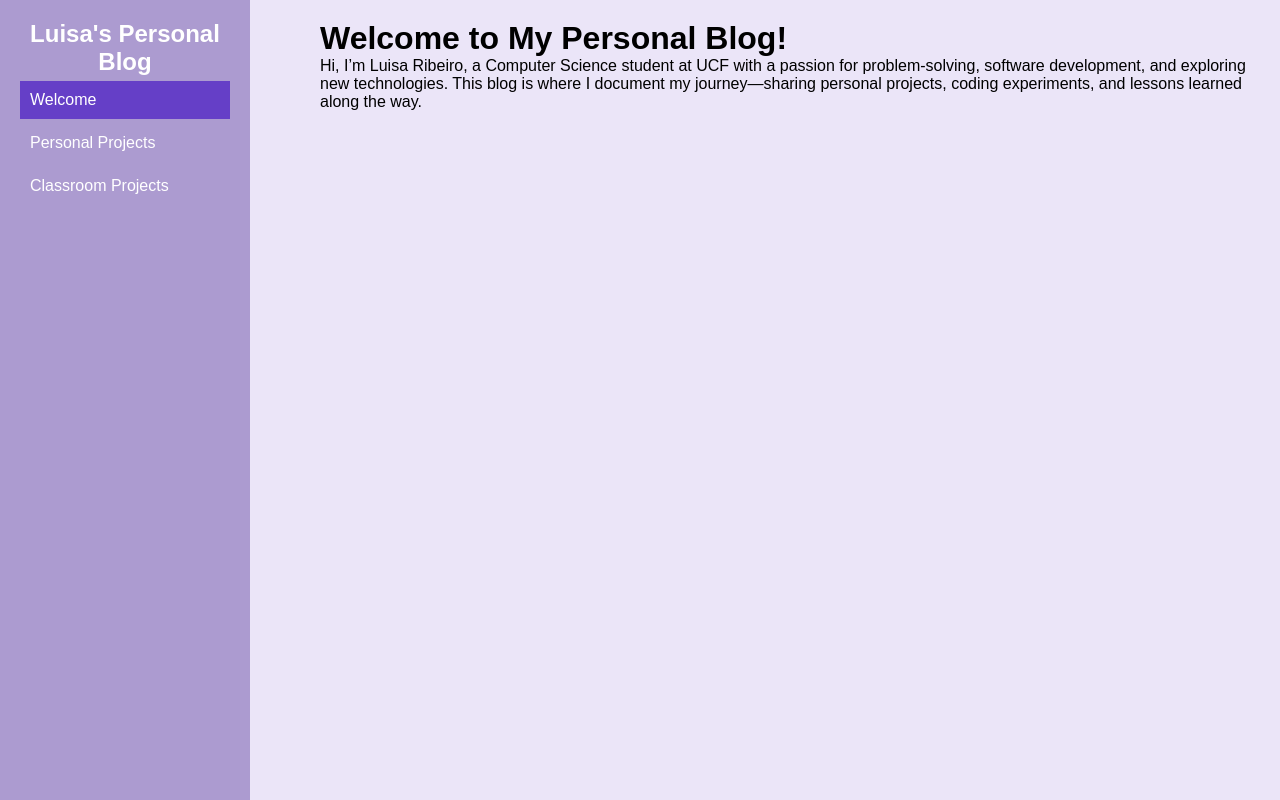
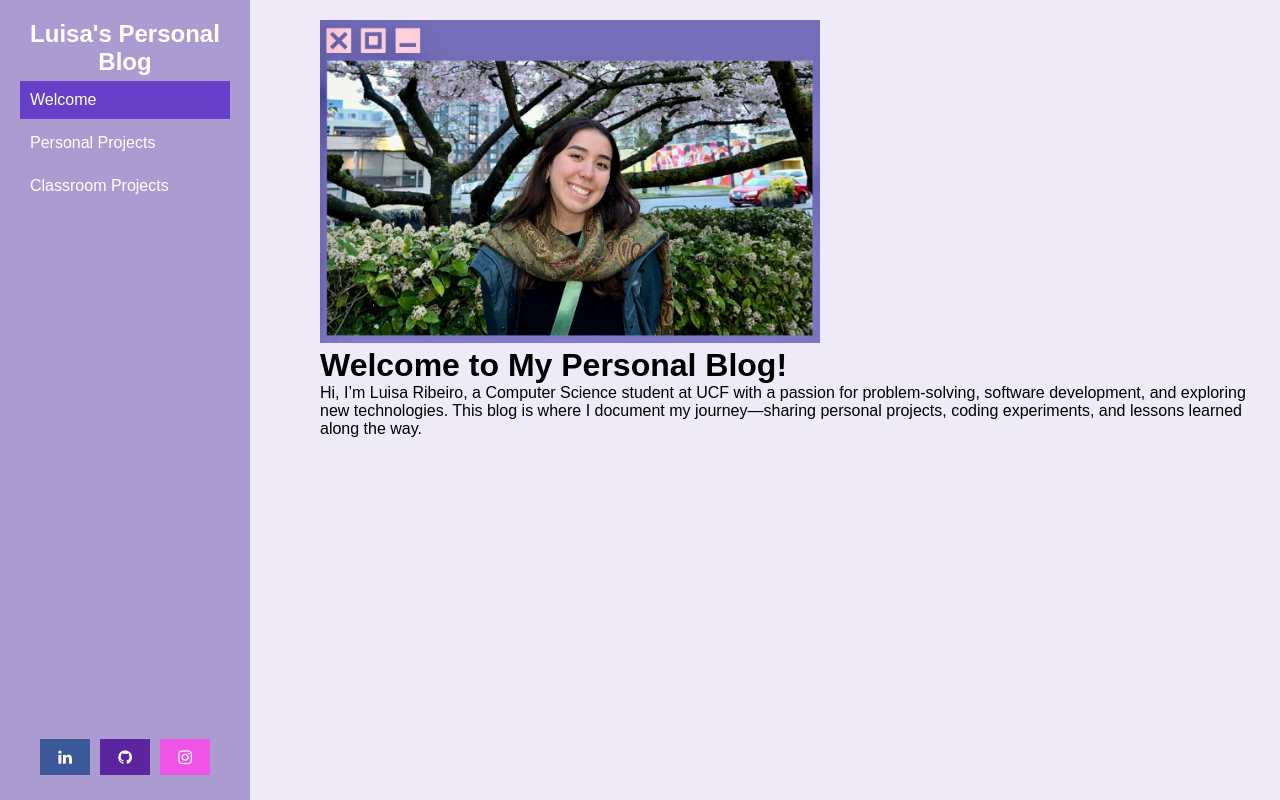
Before and after one commit to luisaaiko/personalBlog, a plain HTML site: page index.html in a window 1280 px wide. Drawn offline with Linux system fonts and the light colour scheme.

Commit message:
profile picture and social media

```diff
--- a/index.css
+++ b/index.css
@@ -2,20 +2,28 @@ body {
     font-family: Arial, sans-serif;
     margin: 0;
     display: flex;
-    background-color: #ebe5f8;
-}
+    background-color: #efeaf7;}
 
 .sidebar {
+    display: flex;
+    flex-direction:column;
+    justify-content: space-between;
+    height: 100vh;
     width: 250px;
-    height: 100vh;
-    background-color: #ac9bd0;
+    position: fixed;
+    left: 0;
+    top: 0;
+    background: #ac9bd0;
+    padding: 20px;
     color: white;
-    padding: 20px;
-    position: fixed;
 }
 
 .sidebar h2 {
     text-align: center;
+}
+
+.sidebar .menu {
+    flex-grow: 1; /* Allows menu items to take available space */
 }
 
 .sidebar a {
@@ -29,6 +37,13 @@ body {
 
 .sidebar a:hover, .sidebar a.active {
     background-color: #653fc7;
+}
+
+.sidebar .social-icons {
+    display: flex;
+    justify-content: center;
+    gap: 10px;
+    margin-top: auto; /* Push to bottom */
 }
 
 .content {
@@ -128,3 +143,36 @@ body {
     margin-left: 300px;
     padding-left: 10px;
 }
+
+/* Style all font awesome icons */
+.fa {
+    padding: 20px;
+    font-size: 30px;
+    width: 50px;
+    text-align: center;
+    text-decoration: none;
+  }
+
+  .fa:hover {
+    opacity: 0.7;
+  }
+
+  .fa-linkedin {
+    background: #3B5998;
+    color: white;
+  }
+
+  .fa-github {
+    background: #5c259f;
+    color: white;
+  }
+
+  .fa-instagram {
+    background: #ee55e6;
+    color: white;
+  }
+
+  #welcome img {
+    width: 500px;
+    height: auto;
+}
--- a/index.html
+++ b/index.html
@@ -5,18 +5,32 @@
     <meta name="viewport" content="width=device-width, initial-scale=1.0">
     <title>Luisa's Projects</title>
     <link rel="stylesheet" href="index.css">  <!-- Link to CSS -->
+    <!-- Icon library -->
+    <link rel="stylesheet" href="https://cdnjs.cloudflare.com/ajax/libs/font-awesome/4.7.0/css/font-awesome.min.css">
 </head>
 <body>
     <div class="sidebar">
+        <div class ="menu">
         <h2>Luisa's Personal Blog</h2>
         <a id="welcome-link" class="active">Welcome</a>
         <a id="personal-projects-link">Personal Projects</a>
         <a id="classroom-projects-link">Classroom Projects</a>
+        </div>
+
+         <!-- Social Media Icons at the Bottom -->
+        <div class="social-icons">
+        <a href="https://www.linkedin.com/in/luisaaikoribeiro/" class="fa fa-linkedin"></a>
+        <a href="https://github.com/luisaaiko" class="fa fa-github"></a>
+        <a href="https://www.instagram.com/luisaaiko_/" class="fa fa-instagram"></a>
+        </div>
+
     </div>
     <div class="content">
         <div id="welcome" class="active">
+            <img src="pictures/luisa.jpeg">
             <h1>Welcome to My Personal Blog!</h1>
             <p>Hi, I’m Luisa Ribeiro, a Computer Science student at UCF with a passion for problem-solving, software development, and exploring new technologies. This blog is where I document my journey—sharing personal projects, coding experiments, and lessons learned along the way.</p>
+
         </div>
         <div id="personal-projects">
             <h1>Personal Projects</h1>
```
Also changed, not shown: pictures/luisa.jpeg (added), 1 other file.
